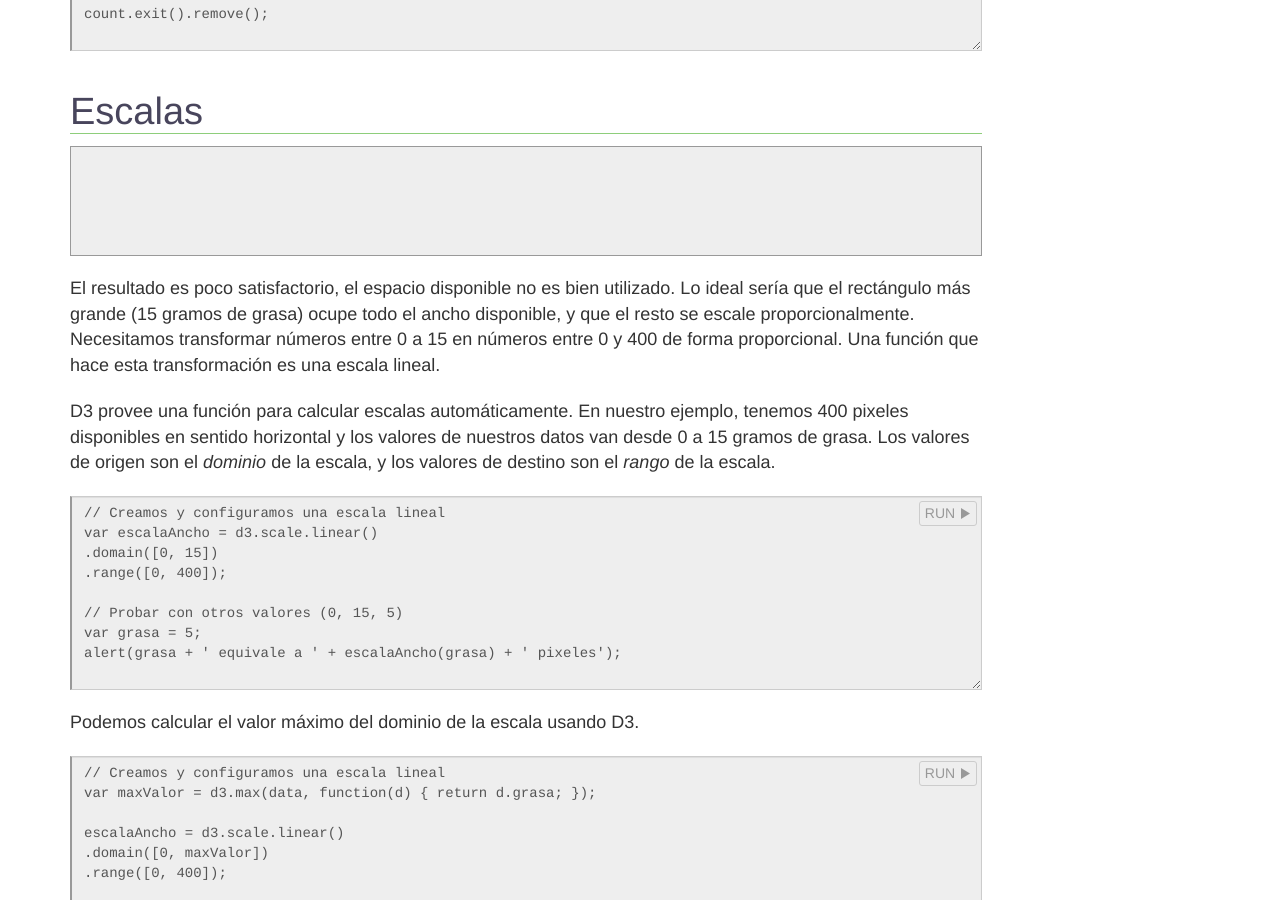
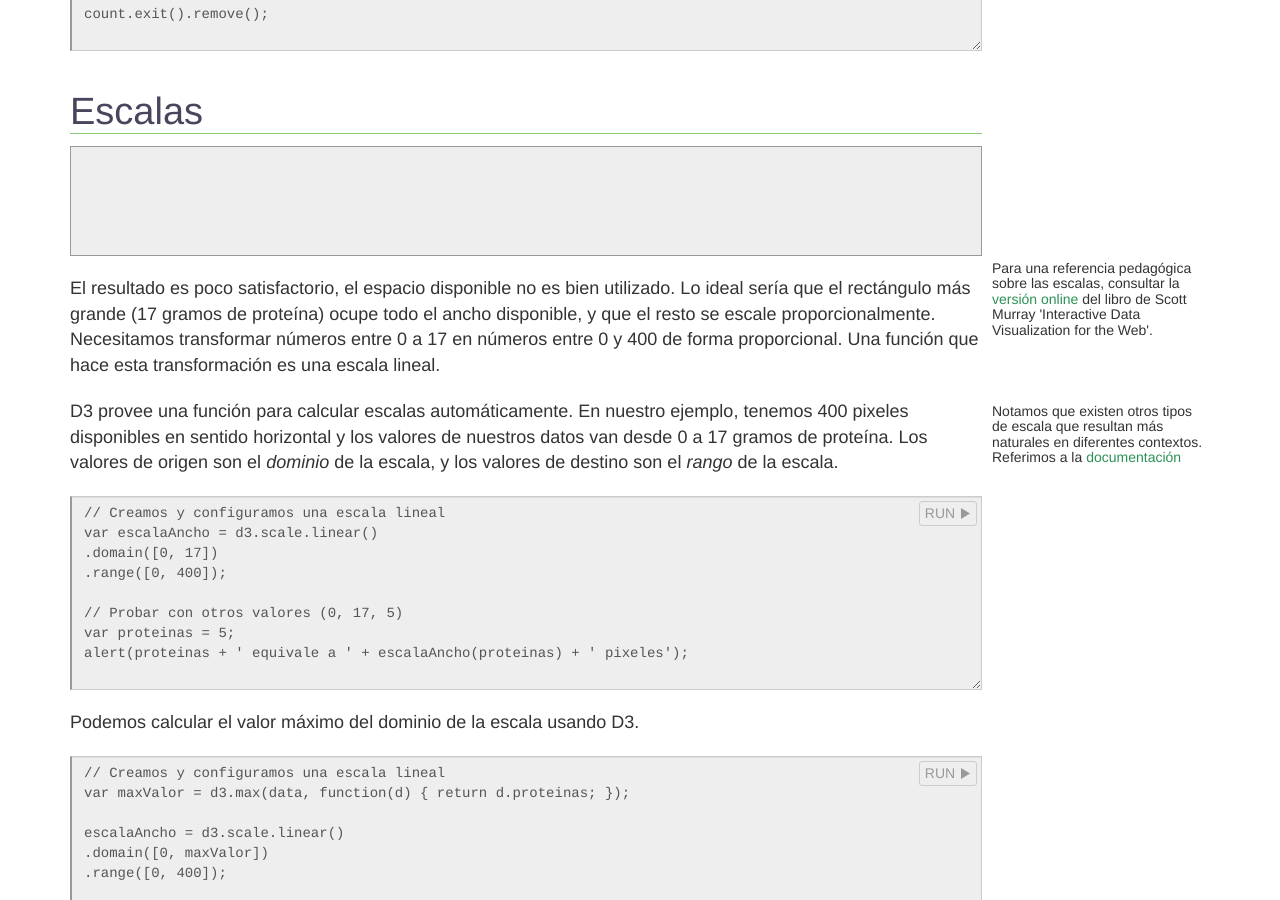
Before and after one commit to masegalab/curso-d3-basico, a Jekyll site: the page built from pages/escalas.md, in a window 1280 px wide and 900 px high, scrolled down 1496 px. Built offline with Jekyll 4.4.1, drawn with Linux system fonts in a browser that asks for light colours; nearby versions of some CDN libraries; library files that are not in the unit come from our copies; Markdown is read by kramdown in place of the engine named in the settings; some of the changed text lies outside the part shown.

Commit message:
added sidenotes, changed fat to proteins

```diff
--- a/pages/escalas.md
+++ b/pages/escalas.md
@@ -26,7 +26,7 @@ Recapitulando. Tenemos los datos
 </div>
 <script>runnable().source('#code-a01').target('#example-a02').init();</script>
 
-Creamos el SVG
+Creamos el SVG:
 
 <div class="runnable" id="code-a02">
     <textarea class="form-control">
@@ -42,7 +42,7 @@ Creamos el SVG
     <div id="example-a02"></div>
 </div>
 
-Y agregamos los rectángulos, las etiquetas y los gramos de grasa de cada alimento.
+Y agregamos los rectángulos, las etiquetas y los gramos de proteína de cada alimento:
 
 <div class="runnable" id="code-a03">
     <textarea class="form-control">
@@ -57,7 +57,7 @@ Y agregamos los rectángulos, las etiquetas y los gramos de grasa de cada alimen
             .attr('fill', 'yellow');
 
         rect.transition().duration(2000)
-            .attr('width', function(d) { return d.grasa; });
+            .attr('width', function(d) { return d.proteinas; });
 
         rect.exit().remove();
 
@@ -80,11 +80,11 @@ Y agregamos los rectángulos, las etiquetas y los gramos de grasa de cada alimen
             .attr('class', 'count');
 
         count.transition().delay(2000)
-            .attr('x', function(d) { return d.grasa + 200 + 5; })
+            .attr('x', function(d) { return d.proteinas + 200 + 5; })
             .attr('y', function(d, i) { return 20 * (i + 1) - 5; })
             .attr('fill', 'black')
             .attr('text-anchor', 'start')
-            .text(function(d) { return d.grasa; });
+            .text(function(d) { return d.proteinas; });
 
         count.exit().remove();
     </textarea>
@@ -101,20 +101,24 @@ Y agregamos los rectángulos, las etiquetas y los gramos de grasa de cada alimen
   </svg>
 </div>
 
-El resultado es poco satisfactorio, el espacio disponible no es bien utilizado. Lo ideal sería que el rectángulo más grande (15 gramos de grasa) ocupe todo el ancho disponible, y que el resto se escale proporcionalmente. Necesitamos transformar números entre 0 a 15 en números entre 0 y 400 de forma proporcional. Una función que hace esta transformación es una escala lineal.
+<aside>Para una referencia pedagógica sobre las escalas, consultar la <a href="http://chimera.labs.oreilly.com/books/1230000000345/ch07.html">versión online</a> del libro de Scott Murray 'Interactive Data Visualization for the Web'.</aside>
 
-D3 provee una función para calcular escalas automáticamente. En nuestro ejemplo, tenemos 400 pixeles disponibles en sentido horizontal y los valores de nuestros datos van desde 0 a 15 gramos de grasa. Los valores de origen son el _dominio_ de la escala, y los valores de destino son el _rango_ de la escala.
+El resultado es poco satisfactorio, el espacio disponible no es bien utilizado. Lo ideal sería que el rectángulo más grande (17 gramos de proteína) ocupe todo el ancho disponible, y que el resto se escale proporcionalmente. Necesitamos transformar números entre 0 a 17 en números entre 0 y 400 de forma proporcional. Una función que hace esta transformación es una escala lineal.
+
+<aside>Notamos que existen otros tipos de escala que resultan más naturales en diferentes contextos. Referimos a la <a href="https://github.com/mbostock/d3/wiki/Quantitative-Scales"> documentación</a></aside>
+
+D3 provee una función para calcular escalas automáticamente. En nuestro ejemplo, tenemos 400 pixeles disponibles en sentido horizontal y los valores de nuestros datos van desde 0 a 17 gramos de proteína. Los valores de origen son el _dominio_ de la escala, y los valores de destino son el _rango_ de la escala.
 
 <div class="runnable" id="code-b01">
     <textarea class="form-control">
         // Creamos y configuramos una escala lineal
         var escalaAncho = d3.scale.linear()
-            .domain([0, 15])
+            .domain([0, 17])
             .range([0, 400]);
 
-        // Probar con otros valores (0, 15, 5)
-        var grasa = 5;
-        alert(grasa + ' equivale a ' + escalaAncho(grasa) + ' pixeles');
+        // Probar con otros valores (0, 17, 5)
+        var proteinas = 5;
+        alert(proteinas + ' equivale a ' + escalaAncho(proteinas) + ' pixeles');
     </textarea>
 </div>
 <script>runnable().source('#code-b01').init();</script>
@@ -124,15 +128,15 @@ Podemos calcular el valor máximo del dominio de la escala usando D3.
 <div class="runnable" id="code-b02">
     <textarea class="form-control">
         // Creamos y configuramos una escala lineal
-        var maxValor = d3.max(data, function(d) { return d.grasa; });
+        var maxValor = d3.max(data, function(d) { return d.proteinas; });
 
         escalaAncho = d3.scale.linear()
             .domain([0, maxValor])
             .range([0, 400]);
 
-        // Probar con otros valores (0, 15, 5)
-        var grasa = 5;
-        alert(grasa + ' equivale a ' + escalaAncho(grasa) + ' pixeles');
+        // Probar con otros valores (0, 17, 5)
+        var proteinas = 5;
+        alert(proteinas + ' equivale a ' + escalaAncho(proteinas) + ' pixeles');
     </textarea>
 </div>
 <script>runnable().source('#code-b02').init();</script>
@@ -142,7 +146,7 @@ Podemos calcular el valor máximo del dominio de la escala usando D3.
 <div class="runnable" id="code-b03">
     <textarea class="form-control">
         var xScale = d3.scale.linear()
-            .domain([0, d3.max(data, function(d) { return d.grasa; })])
+            .domain([0, d3.max(data, function(d) { return d.proteinas; })])
             .range([0, 400]);
     </textarea>
 </div>
@@ -167,7 +171,7 @@ Podemos calcular el valor máximo del dominio de la escala usando D3.
             .attr('fill', 'yellow');
 
         rect.transition().duration(2000)
-            .attr('width', function(d) { return xScale(d.grasa); });
+            .attr('width', function(d) { return xScale(d.proteinas); });
 
         rect.exit().remove();
 
@@ -190,18 +194,18 @@ Podemos calcular el valor máximo del dominio de la escala usando D3.
             .attr('class', 'count');
 
         count.transition().delay(2000)
-            .attr('x', function(d) { return xScale(d.grasa) + 200 + 5; })
+            .attr('x', function(d) { return xScale(d.proteinas) + 200 + 5; })
             .attr('y', function(d, i) { return 20 * (i + 1) - 5; })
             .attr('fill', 'black')
             .attr('text-anchor', 'start')
-            .text(function(d) { return d.grasa; });
+            .text(function(d) { return d.proteinas; });
 
         count.exit().remove();
     </textarea>
 </div>
 <script>runnable().source('#code-b04').init();</script>
 
-Notar que necesitamos dejar espacio para la etiqueta de los gramos de grasa del valor máximo. Vamos a redefinir la escala, cambiando el rango a `[0, 360]`.
+Notar que necesitamos dejar espacio para la etiqueta de los gramos de proteína del valor máximo. Vamos a redefinir la escala, cambiando el rango a `[0, 360]`.
 
 <div class="runnable" id="code-b05">
     <textarea class="form-control">
@@ -217,7 +221,7 @@ Podemos hacer el código un poco más general (y compacto) creando una función
 <div class="runnable" id="code-b06">
     <textarea class="form-control">
         // Función de acceso a la variable a graficar
-        var valor = function(d) { return d.grasa; };
+        var valor = function(d) { return d.proteinas; };
 
         // Usamos la función de acceso para definir la escala
         var xScale = d3.scale.linear()
```
Also changed, not shown: other parts of pages/escalas.md (+1 -1 lines), pages/ejes.md (+14 -6 lines), pages/grafico-barras.md (+7 -5 lines).
